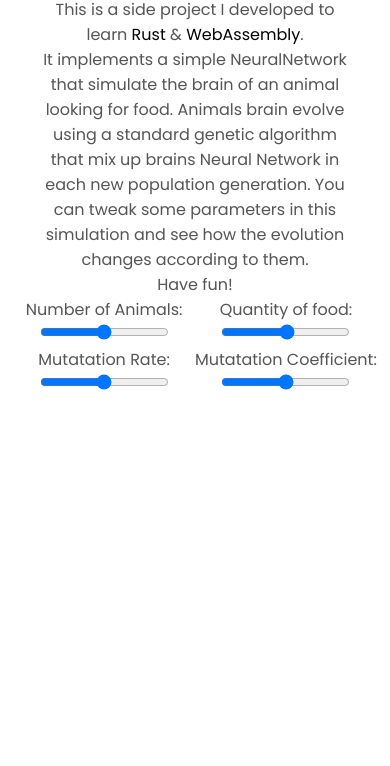
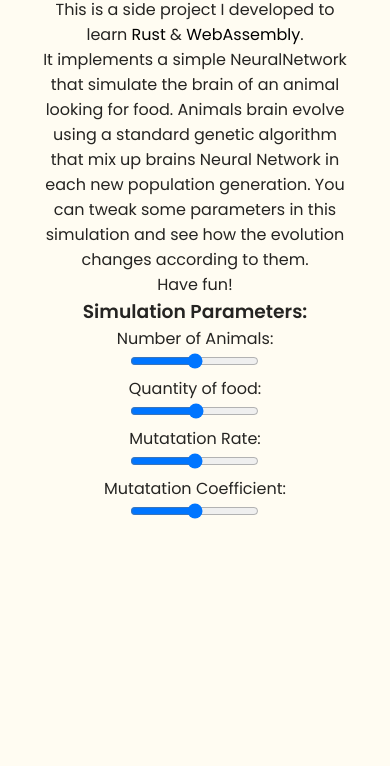
Before and after one commit to DanielWhite95/learn-to-fly-rs, a website: page www/index.html in a window 390 px wide. Shown: the part 147-913 px from the top of the page. Before the commit the page ends 844 px from the top, so only its background shows below. Drawn offline with Linux system fonts and the light colour scheme.

Commit message:
added support for dark and light preferences

```diff
--- a/www/index.html
+++ b/www/index.html
@@ -21,7 +21,11 @@
         </p>
         <p>
         Have fun!
-      </p>
+        </p>
+
+        <h3>
+          Simulation Parameters:
+        </h3>
     <div class="input-container">
       <label>
         <p>Number of Animals: <output id="simulation-animals-value"></output></p>
--- a/www/style.css
+++ b/www/style.css
@@ -2,21 +2,22 @@
 
 @import url("https://fonts.googleapis.com/css2?family=Poppins:wght@300;400;500;600&display=swap");
 
+html {
+    --light-color: rgb(255, 252, 242);
+    --dark-color: rgb(37, 36, 34);
 * {
   margin: 0;
   padding: 0;
 }
 
 body {
-  font-family: "Poppins", sans-serif;
+    font-family: "Poppins", sans-serif;
+    background: var(--light-color);
+    color: var(--dark-color);
 }
 
 html {
   scroll-behavior: smooth;
-}
-
-p {
-  color: rgb(85, 85, 85);
 }
 
 .main-container {
@@ -454,4 +455,22 @@ footer p {
 .input-container {
     display: grid;
     grid-template-columns: 1fr 1fr;
+    align-items: center;
+    justify-content: center;
 }
+
+@media (max-width: 800px) {
+    .input-container {
+        display: flex;
+        flex-direction: column;
+        align-items: center;
+        justify-content: center;
+    }
+}
+
+@media (prefers-color-scheme: dark) {
+  body {
+      background: var(--dark-color);
+      color: var(--light-color);
+  }
+}
```
